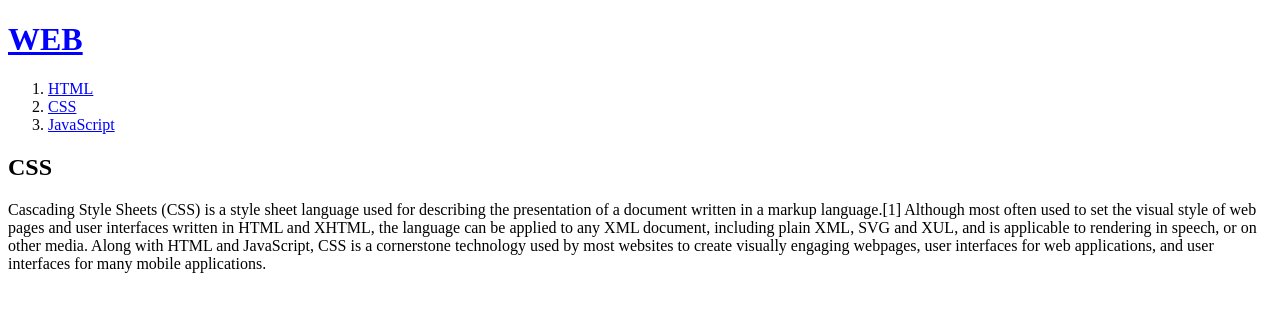
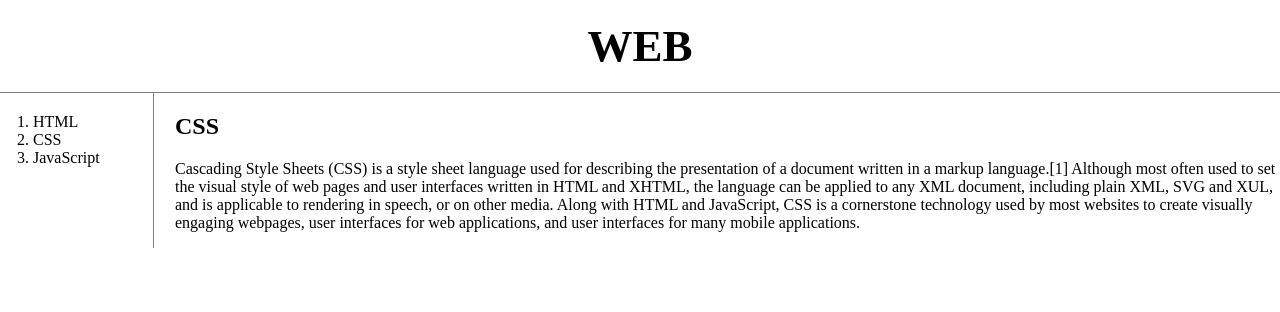
Before and after one commit to lazybones1/first_web, a plain HTML site: page CSS.html in a window 1280 px wide. Drawn offline with Linux system fonts and the light colour scheme.

Commit message:
Add files via upload

```diff
--- a/CSS.html
+++ b/CSS.html
@@ -4,21 +4,63 @@
   <title>WEB - CSS</title>
   <meta charset="utf-8">
   <style>
+    body{
+      margin:0;
+    }
     a {
-      color:blue;
+      color:black;
+      text-decoration: none;
+    }
+    h1 {
+      font-size:45px;
+      text-align: center;
+      border-bottom:1px solid gray;
+      margin:0;
+      padding:20px;
+    }
+    ol{
+      border-right:1px solid gray;
+      width:100px;
+      margin:0;
+      padding:20px;
+    }
+    #grid{
+      display: grid;
+      grid-template-columns: 150px 1fr;
+    }
+    #grid ol{
+      padding-left:33px;
+    }
+    #grid #article{
+      padding-left:25px;
+    }
+    @media(max-width:600px){
+      #grid{
+        display: block;
+      }
+      ol{
+        border-right:none;
+      }
+      h1 {
+        border-bottom:none;
+      }
     }
   </style>
 </head>
 <body>
   <h1><a href="index.html">WEB</a></h1>
+  <div id="grid">
     <ol>
       <li><a href="HTML.html">HTML</a></li>
       <li><a href="CSS.html">CSS</a></li>
       <li><a href="JavaScript.html">JavaScript</a></li>
     </ol>
+    <div id="article">
         <h2>CSS</h2>
         <p>
           Cascading Style Sheets (CSS) is a style sheet language used for describing the presentation of a document written in a markup language.[1] Although most often used to set the visual style of web pages and user interfaces written in HTML and XHTML, the language can be applied to any XML document, including plain XML, SVG and XUL, and is applicable to rendering in speech, or on other media. Along with HTML and JavaScript, CSS is a cornerstone technology used by most websites to create visually engaging webpages, user interfaces for web applications, and user interfaces for many mobile applications.
         </p>
+      </div>
+  </div>
   </body>
   </html>
--- /dev/null
+++ b/style.css
@@ -0,0 +1,41 @@
+body{
+  margin: 0;
+}
+a{
+  color:black;
+  text-decoration: none;
+}
+h1 {
+  font-size:45px;
+  text-align: center;
+  border-bottom:1px solid gray;
+  margin:0;
+  padding:20px;
+}
+ol{
+  border-right:1px solid gray;
+  width:100px;
+  margin:0;
+  padding:20px;
+}
+#grid{
+  display: grid;
+  grid-template-columns: 150px 1fr;
+}
+#grid ol{
+  padding-left:33px;
+}
+#grid #article{
+  padding-left:25px;
+}
+@media(max-width:600px){
+  #grid{
+    display: block;
+  }
+  ol{
+    border-right:none;
+  }
+  h1 {
+    border-bottom:none;
+  }
+}
```
Also changed, not shown: HTML.html (+5 -0 lines), JavaScript.html (+5 -0 lines). Lines whose indentation alone changed are shown as unchanged.
